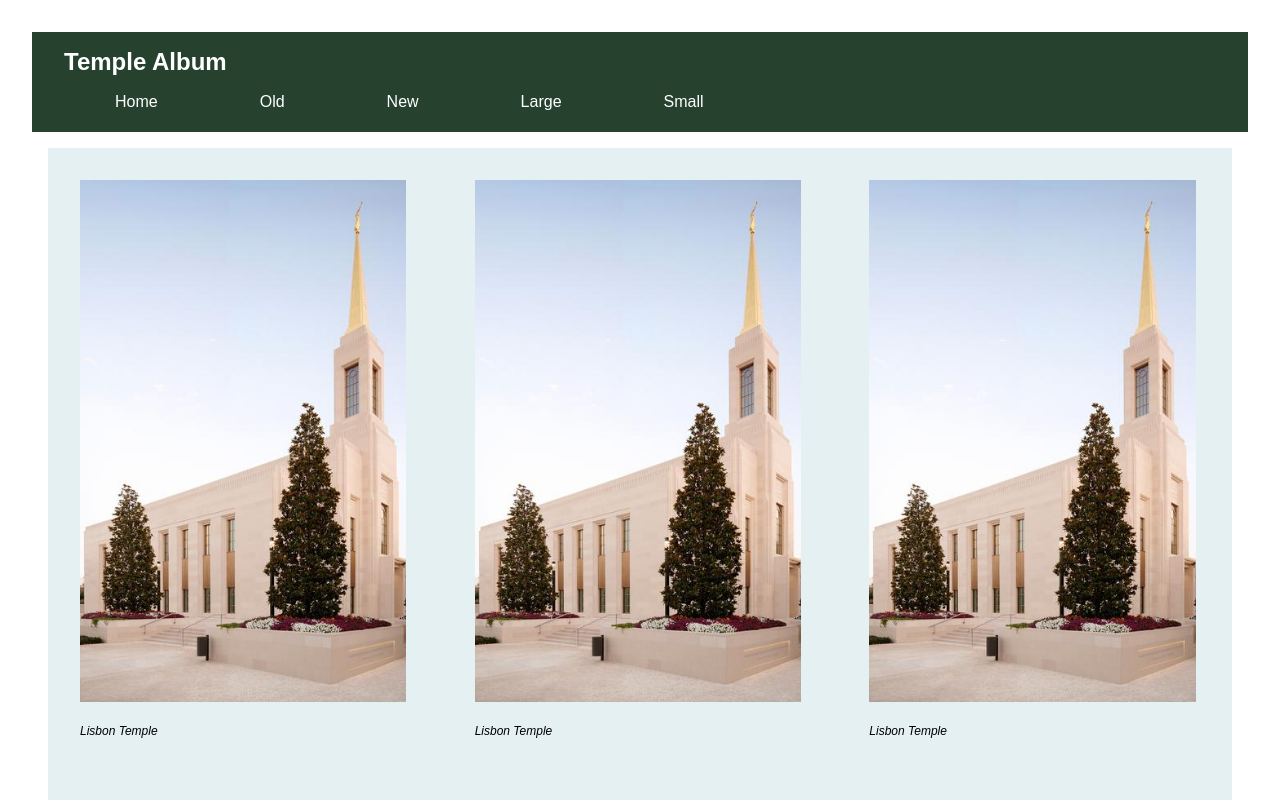
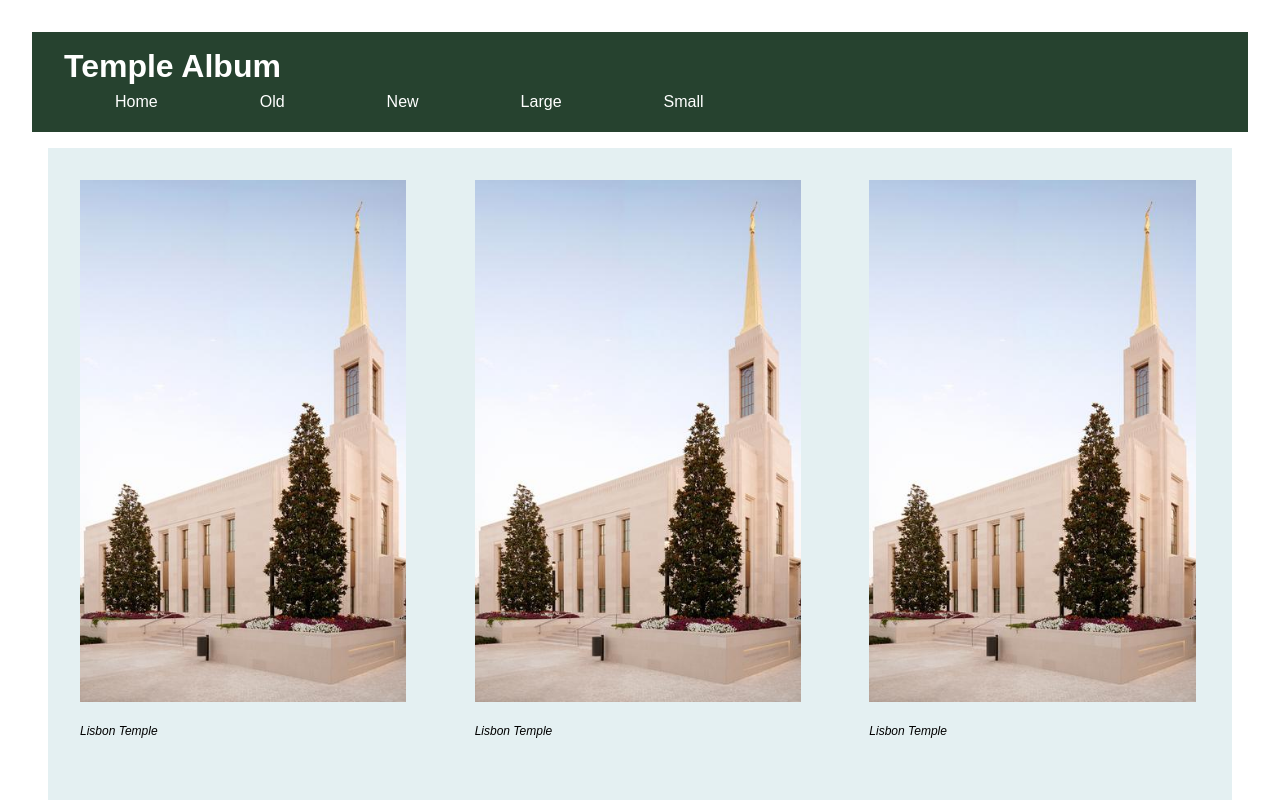
Before and after one commit to marcelo-sduarte/wdd131, a plain HTML site: page temples.html in a window 1280 px wide. Shown: the top 800 px of the page. Drawn offline with Linux system fonts and the light colour scheme.

Commit message:
temple html add

```diff
--- a/scripts/temple.js
+++ b/scripts/temple.js
@@ -9,3 +9,9 @@ document.getElementById('close-btn').addEventListener('click', function() {
     nav.classList.remove('show'); // Remove a classe 'show' para esconder o menu
     document.getElementById('hamburger').classList.remove('active'); // Remove a classe 'active' do hamburger
 });
+
+
+// last modified
+
+const lastModif = new Date();
+document.querySelector('#lastModified').textContent = lastModif.toLocaleString('pt-BR').replace(',', '');
--- a/styles/temple-large.css
+++ b/styles/temple-large.css
@@ -6,7 +6,7 @@
 
     }
 
-    header h2{
+    header h1{
         display: flex;
     }
 
--- a/styles/temple.css
+++ b/styles/temple.css
@@ -75,7 +75,7 @@ header {
     height: 100px;
 }
 
-header h2{
+header h1{
     margin-left: 2rem;
     display: none;
 }
--- a/temples.html
+++ b/temples.html
@@ -6,16 +6,15 @@
     <meta name="author" content="Marcelo Duarte">
     <meta name="description"
         content=" Welcome to website of temples of the churchofjesuschrist">
-    <title>WDD 131 - Temples - Example</title>
+    <title>WDD 131 - Temple Album - Example</title>
     <link href="https://fonts.googleapis.com/css2?family=Roboto&display=swap" rel="stylesheet">
     <link rel="stylesheet" href="styles/temple.css">
     <link rel="stylesheet" href="styles/temple-large.css">
     <script src="scripts/temple.js" defer></script>
-    <script src="scripts/getdates.js"defer></script>
 </head>
 <body>
     <header>
-        <h2> Temple Album</h2>
+        <h1> Temple Album</h1>
         <div class="hamburger" id="hamburger">
             <div class="bar bar1"></div>
             <div class="bar bar2"></div>
```
